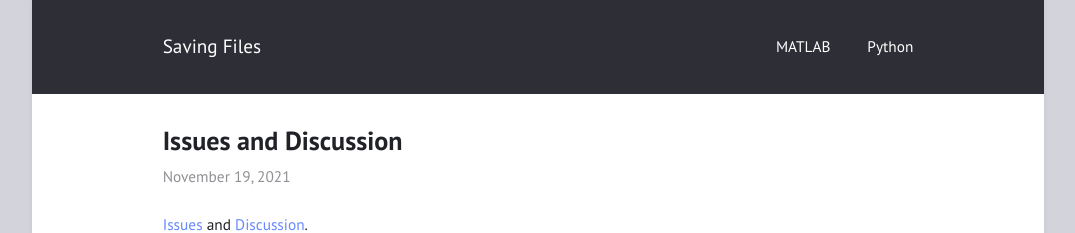
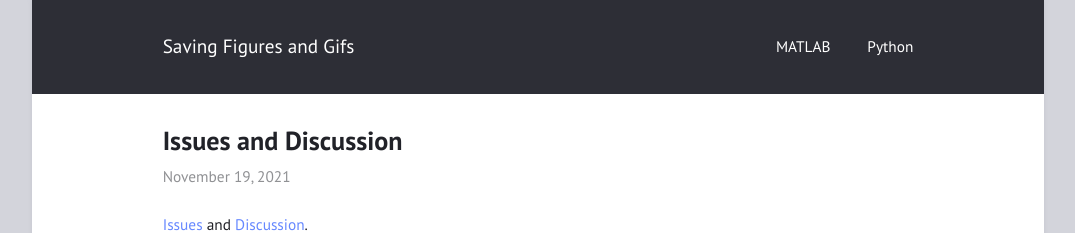
Before and after one commit to tulimid1/createGif-py, a Jekyll site: the page built from index.html, in a window 1280 px wide. Shown: the top 233 px of the page, without its empty margins (102-1177 px from the left). Built offline with Jekyll 4.4.1, drawn with Linux system fonts in a browser that asks for light colours.

Commit message:
Update _config.yml

```diff
--- a/_config.yml
+++ b/_config.yml
@@ -1,4 +1,4 @@
-title: "Saving Files"
+title: "Saving Figures and Gifs"
 author: "Duncan Tulimieri"
 description: "Duncan Tulimieri"
 
```
